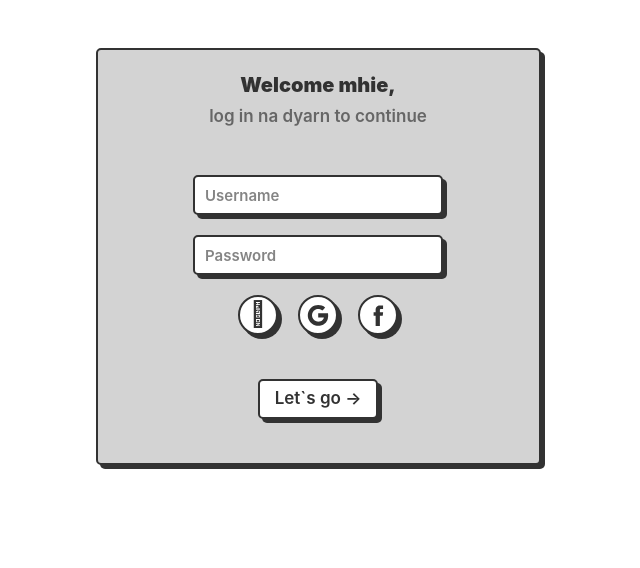
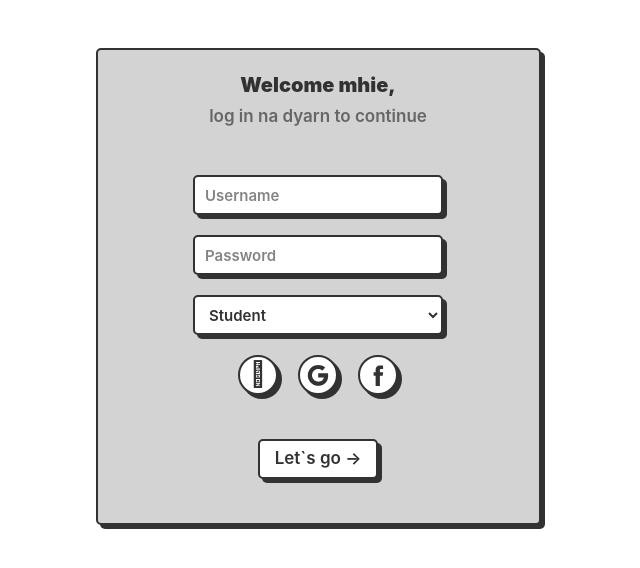
Before and after one commit to akichaaa/g5_classrec, a PHP site: page /login.php in a window 1280 px wide. Shown: the top 568 px of the page, without its empty margins (322-962 px from the left). Run offline with PHP 8.4, Linux system fonts and the light colour scheme.

Commit message:
Update login.php

```diff
--- a/login.php
+++ b/login.php
@@ -23,6 +23,10 @@ $view = new view;
             <?php logd();?>
             <input type="text" id="username" placeholder="Username" name="username" class="input" required>
             <input type="password" id="defaultLoginFormPassword" placeholder="Password" name="password" class="input" required>
+            <select class="input" name="role">
+              <option value="Student">Student</option>
+              <option value="Teacher">Teacher</option>
+            </select>
             <div class="login-with">
               <div class="button-log"></div>
               <div class="button-log">
```
